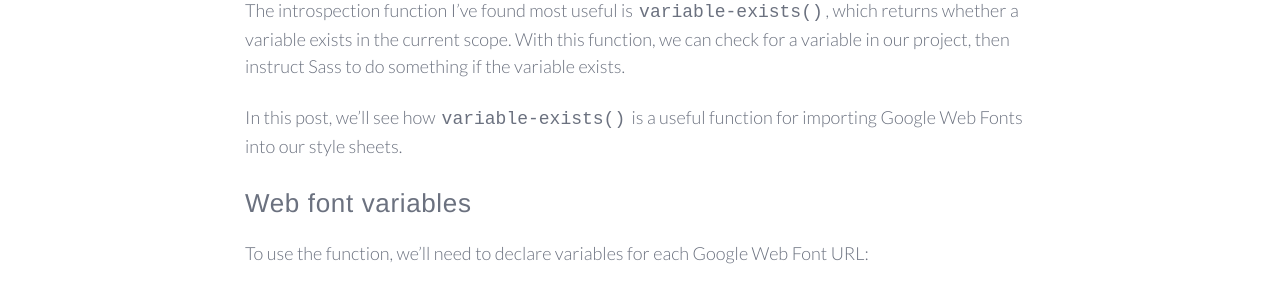
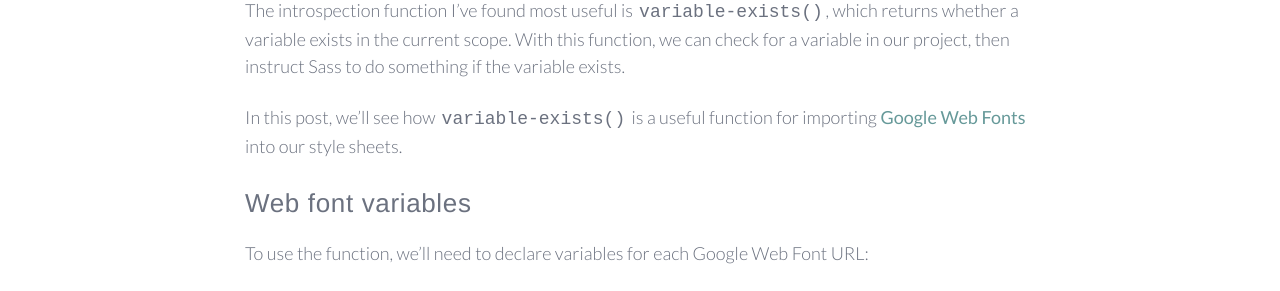
Before and after one commit to sassbreak/sassbreak.github.io, a Jekyll site: the page built from _posts/2015-03-17-web-fonts-variable-exists.md, in a window 1280 px wide and 900 px high, scrolled down 313 px. Shown: the part 154-445 px from the top of the window. Built offline with Jekyll 4.4.1, drawn with Linux system fonts in a browser that asks for light colours; a script that is not in the unit is left out; comment, search, counter and statistics services are not loaded; some of the changed lines change nothing that is shown.

Commit message:
post edits

```diff
--- a/_posts/2015-03-17-web-fonts-variable-exists.md
+++ b/_posts/2015-03-17-web-fonts-variable-exists.md
@@ -12,7 +12,7 @@ Sass has [introspection functions](http://sass-lang.com/documentation/Sass/Scrip
 
 The introspection function I've found most useful is `variable-exists()`, which returns whether a variable exists in the current scope. With this function, we can check for a variable in our project, then instruct Sass to do something if the variable exists.
 
-In this post, we'll see how `variable-exists()` is a useful function for importing Google Web Fonts into our style sheets.
+In this post, we'll see how `variable-exists()` is a useful function for importing [Google Web Fonts](http://www.google.com/fonts/) into our style sheets.
 
 ##Web font variables
 To use the function, we'll need to declare variables for each Google Web Font URL:
```
